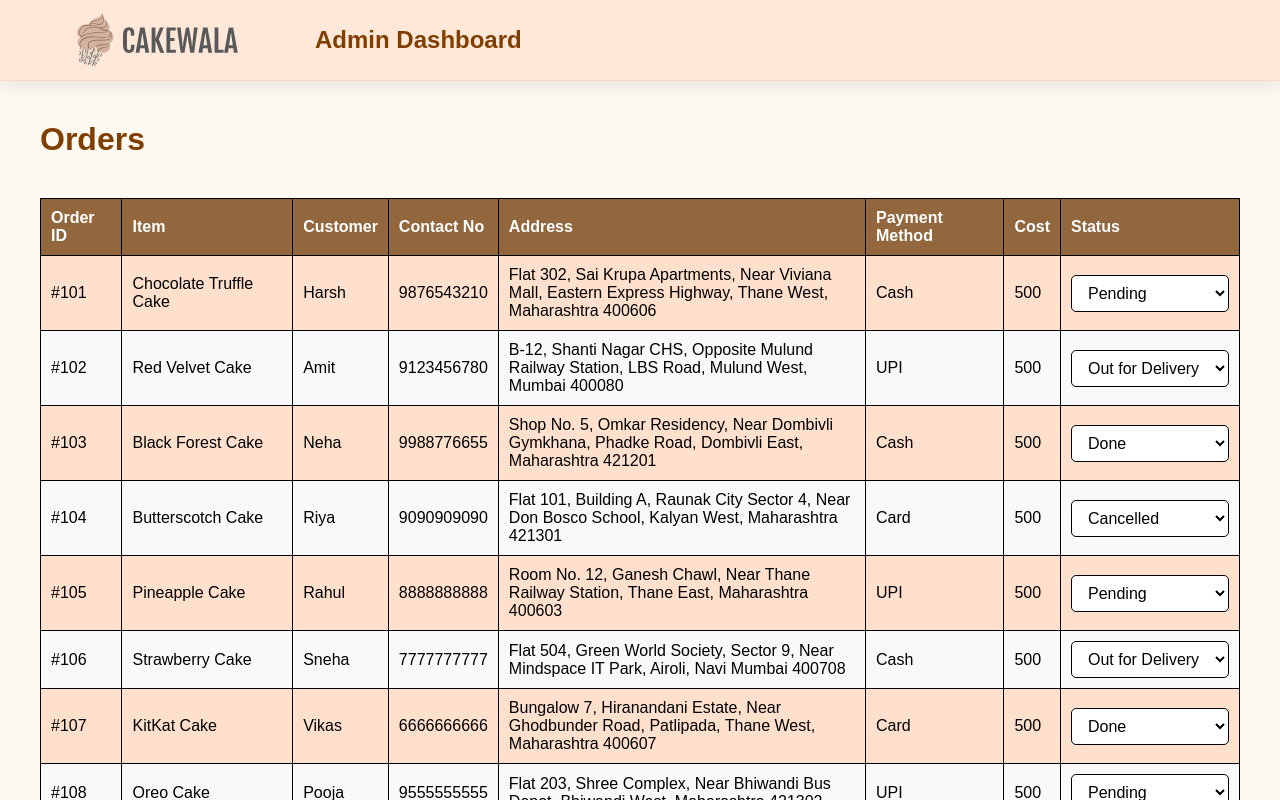
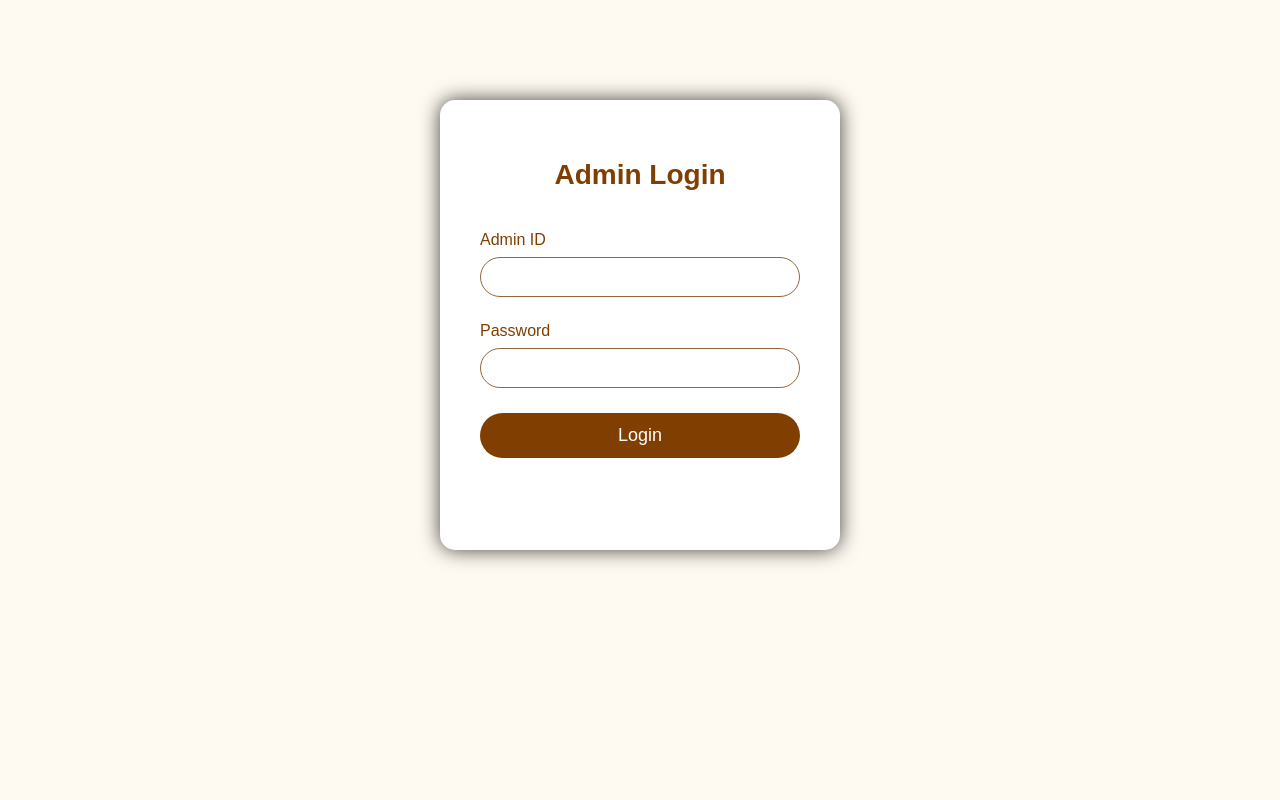
Before and after one commit to HarshSakpal2106/cakewala, a React (Create React App) app: page /#/admin in a window 1280 px wide. Shown: the top 800 px of the page. Built offline with nearby package versions, Linux system fonts and the light colour scheme.

Commit message:
Added admin login page

```diff
--- a/src/components/admin/Admin.css
+++ b/src/components/admin/Admin.css
@@ -24,6 +24,25 @@
     font-size: 24px;
     color: #803e00;
     margin: 0px;
+}
+
+.admin-header .admin-logout-btn {
+    position: absolute;
+    right: 40px;
+    padding: 8px 16px;
+    background-color: #803e00;
+    color: white;
+    border: none;
+    border-radius: 25px;
+    cursor: pointer;
+    font-size: 16px;
+    transition: all 0.3s ease;
+    box-shadow: 0 0px 10px rgba(0, 0, 0, 0.6);
+}
+
+.admin-header .admin-logout-btn:hover {
+    background-color: #cc6300;
+    box-shadow: 0 0px 15px rgba(0, 0, 0, 0.9);
 }
 
 .order-section-h1 {
@@ -78,3 +97,85 @@ table select {
 .address-cell {
     max-width: 400px;
 }
+
+/* ADMIN LOGIN PAGE */
+.admin-login-box {
+    width: 400px;
+    height: 450px;
+    background-color: white;
+    border: none;
+    border-radius: 15px;
+    box-sizing: border-box;
+    padding: 40px;
+    margin: 100px auto;
+    box-shadow: 0 0px 20px rgba(0, 0, 0, 0.75);
+}
+
+.admin-login-box h1 {
+    text-align: center;
+    font-size: 28px;
+    color: #803e00;
+    margin-bottom: 40px;
+}
+
+.admin-login-box form {
+    display: flex;
+    flex-direction: column;
+    align-items: center;
+    gap: 25px;
+}
+
+.admin-login-field {
+    width: 100%;
+}
+
+.admin-login-field label {
+    display: block;
+    font-size: 16px;
+    color: #803e00;
+    margin-bottom: 8px;
+}
+
+.admin-login-field input {
+    width: 100%;
+    padding: 10px;
+    border-radius: 25px;
+    border: 1px solid var(--primary-color);
+    font-size: 16px;
+    box-sizing: border-box;
+}
+
+.admin-login-field input:focus {
+    outline: none;
+    border-color: var(--primary-color);
+    box-shadow: 0 0px 10px rgba(128, 62, 0, 0.5);
+}
+
+.admin-login-box .admin-login-alert {
+    color: red;
+    border: 1px solid red;
+    border-radius: 25px;
+    background-color: #ff00003f;
+    width: 100%;
+    text-align: center;
+    padding: 8px 12px;
+    box-sizing: border-box;
+    display: none;
+}
+
+.admin-login-box .admin-login-btn {
+    width: 100%;
+    padding: 12px 16px;
+    background-color: #803e00;
+    color: white;
+    border: none;
+    border-radius: 25px;
+    font-size: 18px;
+    cursor: pointer;
+    transition: all 0.3s ease;
+}
+
+.admin-login-box .admin-login-btn:hover {
+    background-color: #cc6300;
+    box-shadow: 0 0px 15px rgba(128, 62, 0, 0.75);
+}
--- a/src/components/admin/Admin.js
+++ b/src/components/admin/Admin.js
@@ -1,11 +1,66 @@
 import "./Admin.css";
 import Logo from "../../assets/logo.svg";
-import { useEffect } from "react";
+import { useEffect, useState } from "react";
 
 function Admin() {
     useEffect(() => {
         document.title = "CakeWala - Admin";
     }, []);
+
+    const [isLoggedIn, setIsLoggedIn] = useState(false);
+    const [adminId, setAdminId] = useState("");
+    const [adminPassword, setAdminPassword] = useState("");
+
+    const ADMIN_ID = "cakewala_admin";
+    const ADMIN_PASSWORD = "cakewala@123";
+
+    useEffect(() => {
+        const isAdmin = localStorage.getItem("isAdmin");
+        if (isAdmin === "true") {
+            setIsLoggedIn(true);
+        }
+    }, []);
+
+    const handleLogin = (e) => {
+        e.preventDefault();
+        if (adminId === ADMIN_ID && adminPassword === ADMIN_PASSWORD) {
+            setIsLoggedIn(true);
+            localStorage.setItem("isAdmin", "true");
+        } else {
+            document.querySelector(".admin-login-alert").style.display = "block";
+        }
+    };
+
+    const handleLogout = () => {
+        setIsLoggedIn(false);
+        localStorage.removeItem("isAdmin");
+        setAdminId("");
+        setAdminPassword("");
+    };
+
+    if (!isLoggedIn) {
+        return (
+            <div className="admin-login-container page">
+                <div className="admin-login-box">
+                    <h1 className="admin-login-h1">Admin Login</h1>
+                    <form onSubmit={handleLogin}>
+                        <div className="admin-login-field">
+                            <label htmlFor="adminId">Admin ID</label>
+                            <input type="text" id="adminId" value={adminId} onChange={(e) => setAdminId(e.target.value)} required />
+                        </div>
+                        <div className="admin-login-field">
+                            <label htmlFor="adminPassword">Password</label>
+                            <input type="password" id="adminPassword" value={adminPassword} onChange={(e) => setAdminPassword(e.target.value)} required />
+                        </div>
+                        <button type="submit" className="admin-login-btn">Login</button>
+                        <div className="admin-login-alert">
+                            Invalid Credentials!
+                        </div>
+                    </form>
+                </div>
+            </div>
+        );
+    }
 
     const orders = [
         {
@@ -105,6 +160,7 @@ function Admin() {
             <header className="admin-header">
                 <img src={Logo} alt="CakeWala Logo" className="admin-header-logo" />
                 <h1 className="admin-header-h1">Admin Dashboard</h1>
+                <button className="admin-logout-btn" onClick={handleLogout}>Logout</button>
             </header>
             <section className="order-section">
                 <h1 className="order-section-h1">Orders</h1>
```
